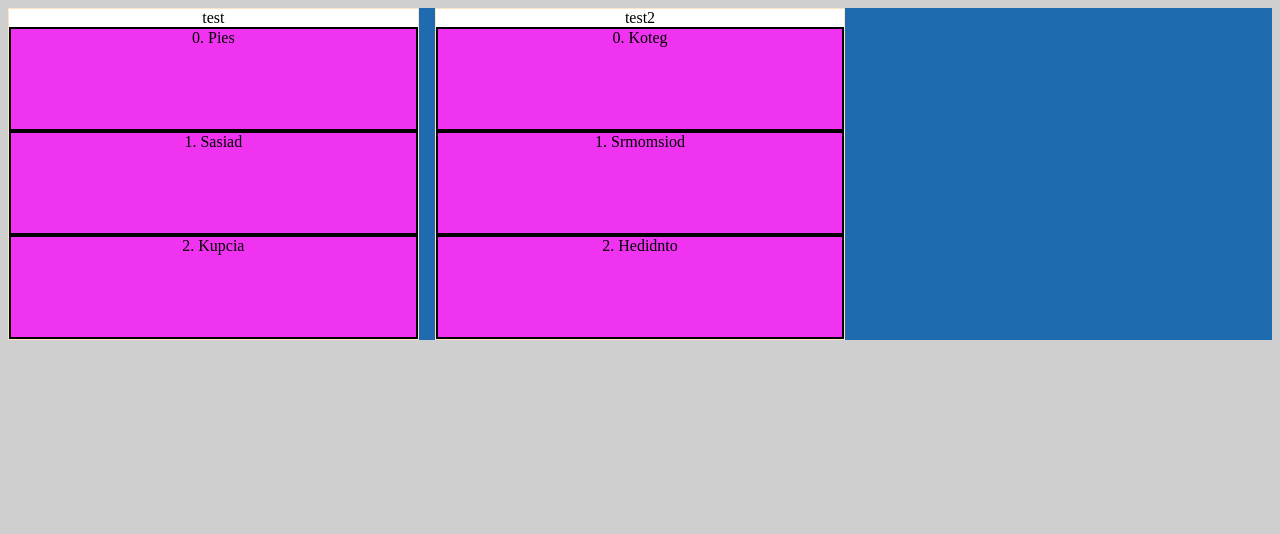
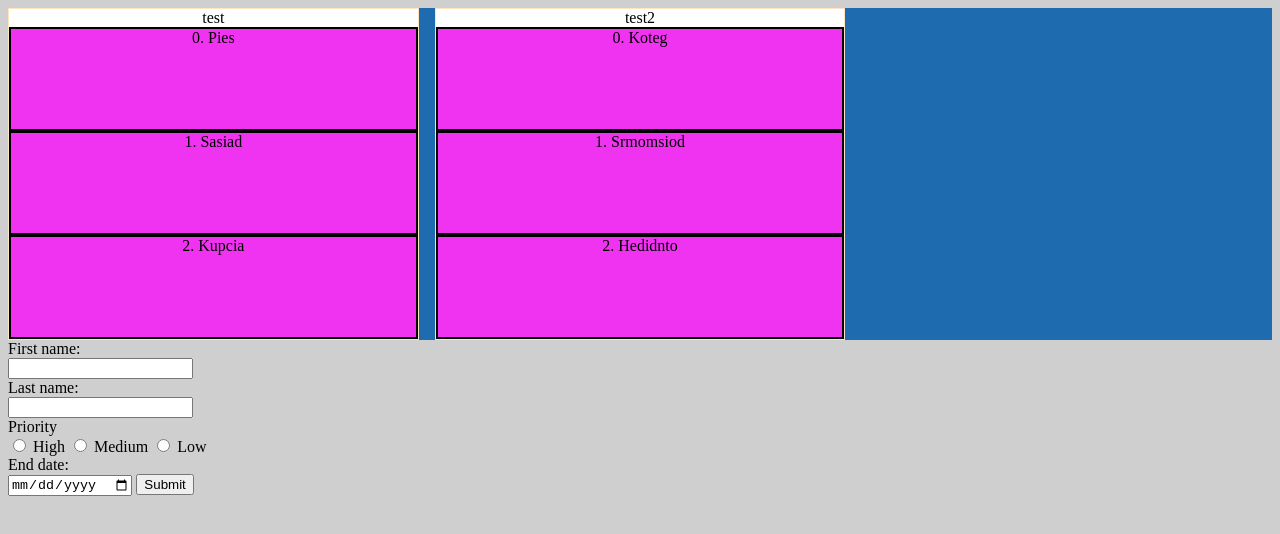
Before and after one commit to Sebosun/todo-list, a website built with webpack: page dist/index.html in a window 1280 px wide. Built offline with nearby package versions, Linux system fonts and the light colour scheme.

Commit message:
basic activity add form, not yet functional

```diff
--- a/dist/index.html
+++ b/dist/index.html
@@ -7,6 +7,34 @@
 <body>
     <!-- <div class="content"></div> -->
     <div id="grid-container"></div>
+    <div id="survey">
+      <form action="#">
+        <label for="fname">First name:</label><br>
+        <input type="text" id="fname" name="fname"><br>
+        <label for="lname">Last name:</label><br>
+        <input type="text" id="lname" name="lname"></br>
+        <label for="priority">Priority</label></br>
+        <div class='radio-buttons'>
+          <label class='radio' for='high'>
+              <input type="radio" id='high' name='priority' value='high'required>
+              High
+          </label>
+          <label class='radio' for='medium'>
+              <input type="radio" id='medium' name='priority' value='medium'required>
+              Medium
+          </label>
+          <lable class='radio' for='low'>
+            <input type="radio" id='low' name='priority' value='low' required>
+            Low
+          </lable>
+      </div>
+        <label for="date">End date:</label><br>
+        <input type="date" id="enddate" name="date">
+
+
+        <input type="submit" value="Submit">
+      </form>
+    </div>
   	<script src="main.js"></script>
 </body>
 </html>
```
